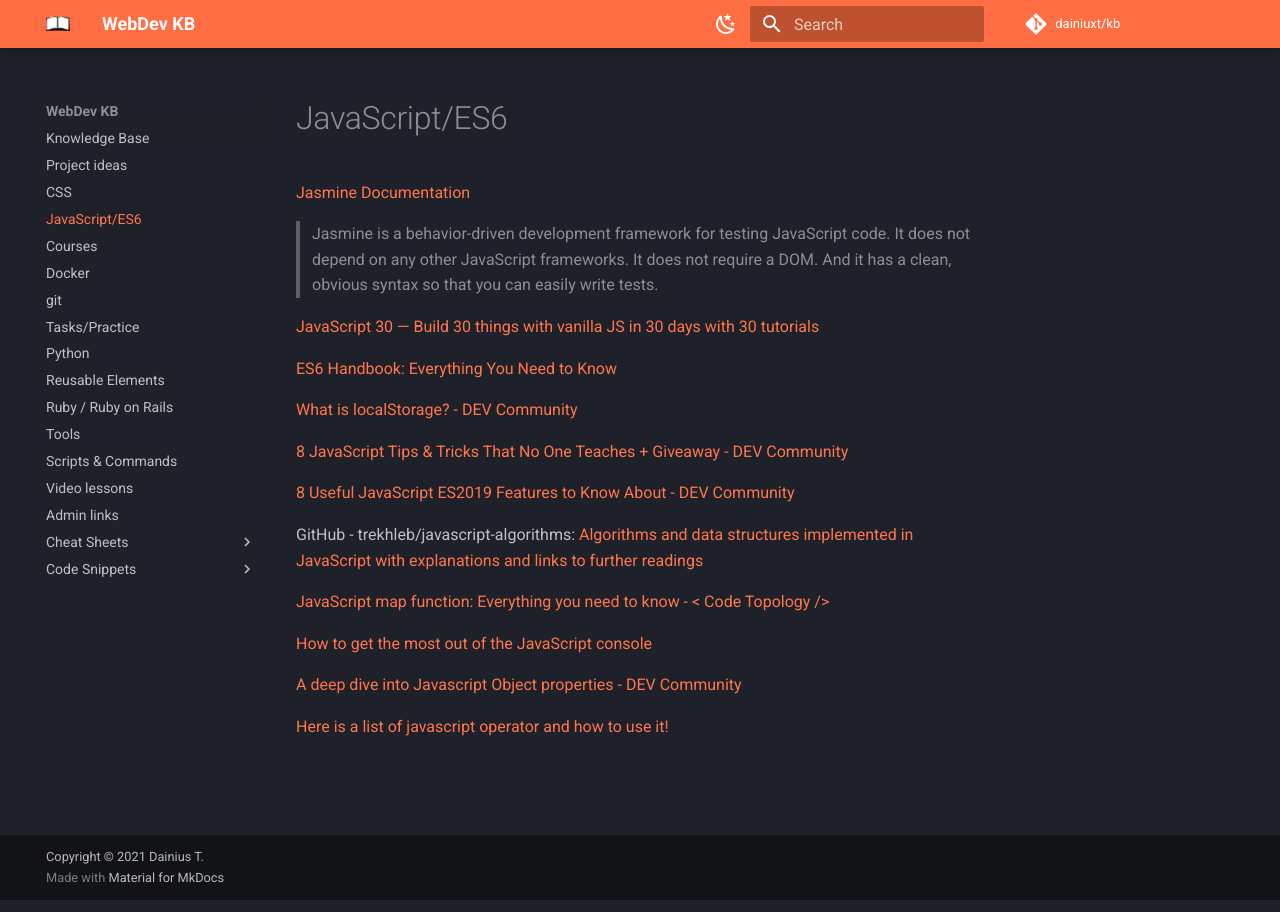
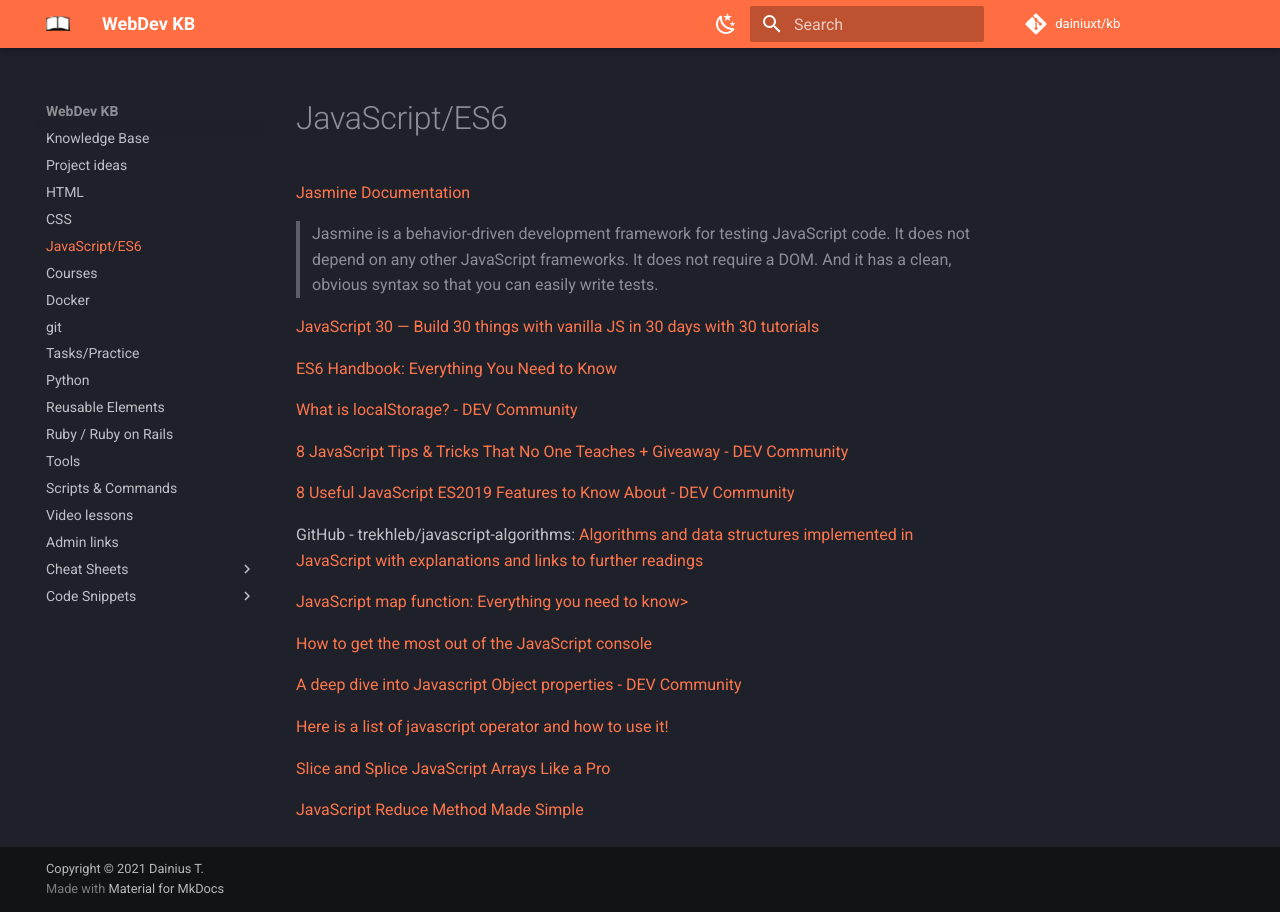
Before and after one commit to dainiuxt/kb, an MkDocs documentation site: the page built from docs/03JavaScript.md, in a window 1280 px wide. Built offline with MkDocs 1.6.1 and Material for MkDocs 9.7.7, drawn with Linux system fonts in a browser that asks for light colours; comment, search, counter and statistics services are not loaded.

Commit message:
add html section, css/js links

```diff
--- a/docs/03JavaScript.md
+++ b/docs/03JavaScript.md
@@ -16,10 +16,14 @@
 
 GitHub - trekhleb/javascript-algorithms:  [Algorithms and data structures implemented in JavaScript with explanations and links to further readings](https://github.com/trekhleb/javascript-algorithms)
 
-[JavaScript map function: Everything you need to know - < Code Topology />](https://codetopology.com/scripts/javascript-tutorials/javascript-map-function/)
+[JavaScript map function: Everything you need to know>](https://codetopology.com/scripts/javascript-tutorials/javascript-map-function/)
 
 [How to get the most out of the JavaScript console](https://www.freecodecamp.org/news/how-to-get-the-most-out-of-the-javascript-console-b57ca9db3e6d/)
 
 [A deep dive into Javascript Object properties - DEV Community](https://dev.to/mustapha/a-deep-dive-into-javascript-object-properties-598h)
 
 [Here is a list of javascript operator and how to use it!](https://dev.to/codeoz/you-must-store-this-javascript-operator-index-2bec)
+
+[Slice and Splice JavaScript Arrays Like a Pro](https://dev.to/sumusiriwardana/slice-and-splice-javascript-arrays-like-a-pro-2d9d)
+
+[JavaScript Reduce Method Made Simple](https://blog.alexdevero.com/javascript-reduce-method/)
```
Also changed, not shown: docs/01HTML.md (added, +5 -0 lines), docs/02CSS.md (+2 -0 lines), docs/Python.md (+2 -0 lines), docs/Tools.md (+2 -0 lines).
